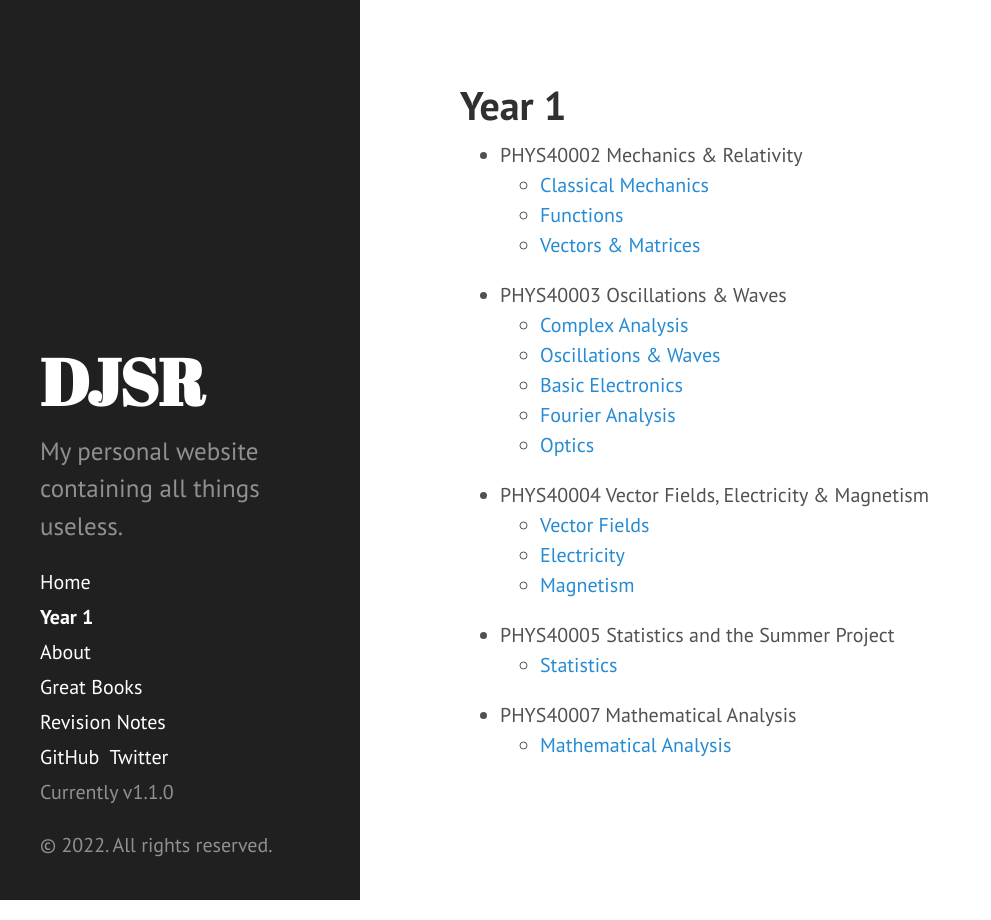
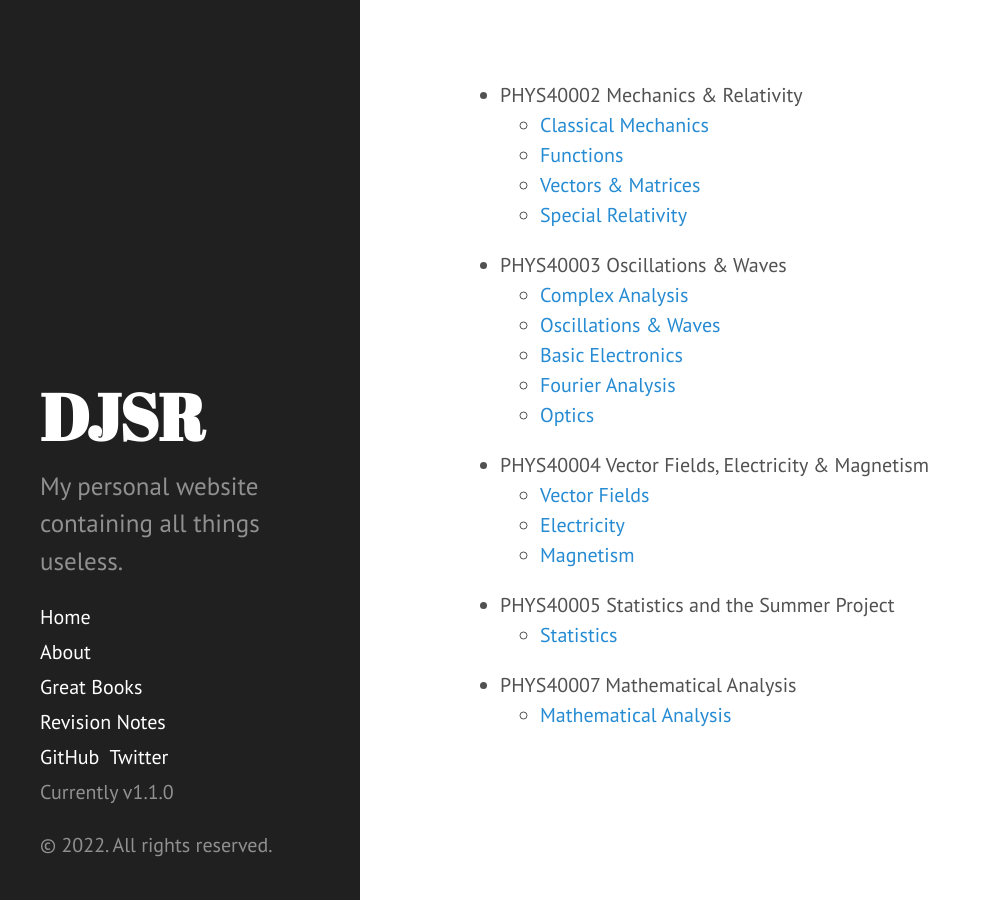
Before and after one commit to dansomrob/dansomrob.github.io, a Jekyll site: the page built from notes/Y1/Y1.md, in a window 1280 px wide. Shown: the whole page, without its empty margins (0-991 px from the left). Built offline with Jekyll 4.4.1, drawn with Linux system fonts in a browser that asks for light colours.

Commit message:
Update Y1.md

```diff
--- a/notes/Y1/Y1.md
+++ b/notes/Y1/Y1.md
@@ -1,11 +1,12 @@
 ---
-layout: page
+layout: default
 title: Year 1
 ---
 - PHYS40002 Mechanics & Relativity
   - [Classical Mechanics]({{ site.url }}/notes/Y1/M&R/CM.pdf)
   - [Functions]({{ site.url }}/notes/Y1/M&R/C.pdf)
   - [Vectors & Matrices]({{ site.url }}/notes/Y1/M&R/LA.pdf)
+  - [Special Relativity]({{ site.url }}/notes/Y1/M&R/SR.pdf)
 - PHYS40003 Oscillations & Waves
   - [Complex Analysis]({{ site.url }}/notes/Y1/O&W/CA.pdf)
   - [Oscillations & Waves]({{ site.url }}/notes/Y1/O&W/OW.pdf)
```
